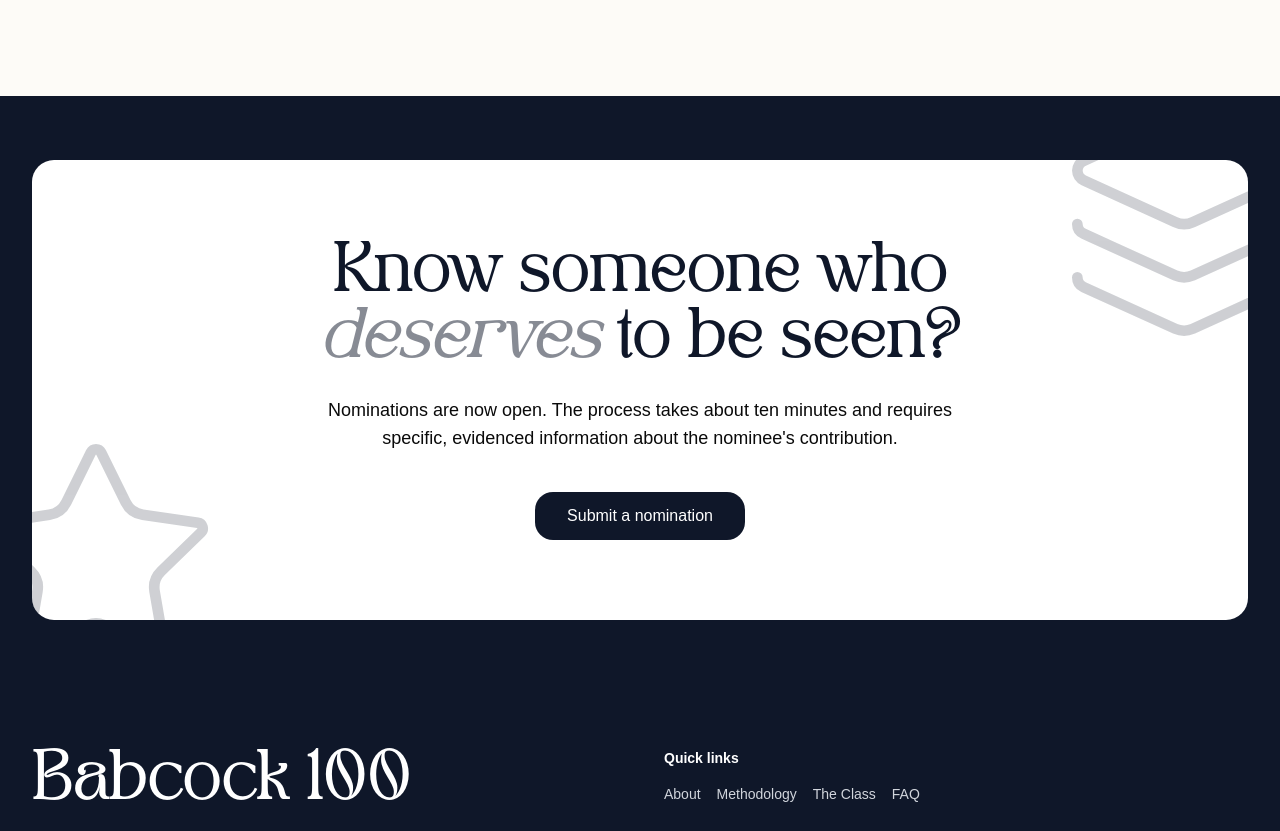
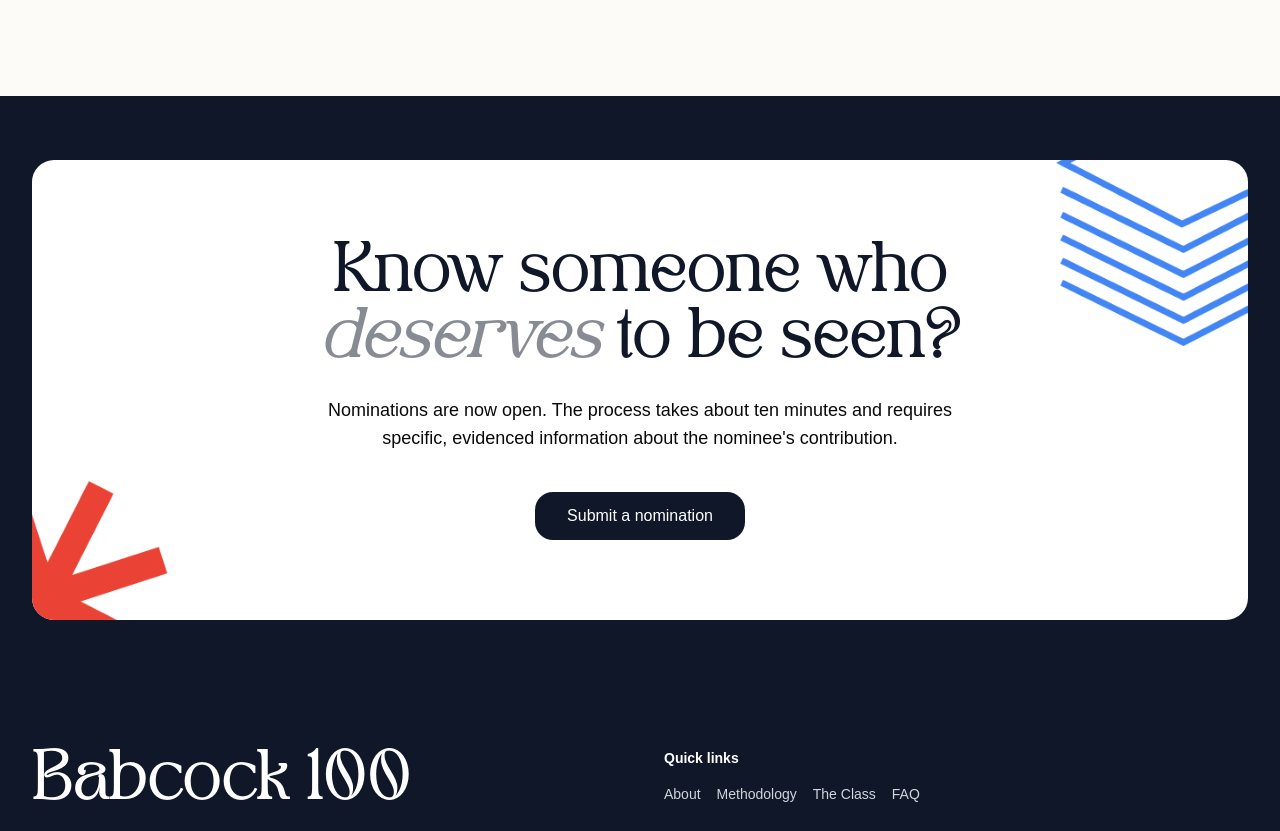
Before and after one commit to GDGBabcockUniversity/the-hundred, a Next.js app: page / in a window 1280 px wide. Shown: the part 2808-3639 px from the top of the page. Built offline with nearby package versions, Linux system fonts and the light colour scheme; a web font is replaced by a local one.

Commit message:
feat: replace Lucide icons with Next.js Image components in CtaSection.tsx

```diff
--- a/components/landing/CtaSection.tsx
+++ b/components/landing/CtaSection.tsx
@@ -1,6 +1,6 @@
 import Link from "next/link";
 import { Button } from "@/components/ui/button";
-import { Layers, Star } from "lucide-react";
+import Image from "next/image";
 import { PAGES } from "@/lib/constants";
 
 export function CtaSection() {
@@ -8,11 +8,23 @@ export function CtaSection() {
     <section className="py-16 px-4 sm:px-6 lg:px-8 bg-brand-navy">
       <div className="max-w-7xl mx-auto bg-white rounded-3xl p-12 md:p-20 text-center relative overflow-hidden">
         {/* Background elements placeholders */}
-        <div className="absolute top-0 right-0 opacity-20 pointer-events-none transform translate-x-1/4 -translate-y-1/4">
-          <Layers className="w-64 h-64 text-brand-navy" strokeWidth={1} />
+        <div className="absolute top-0 right-0 pointer-events-none transform translate-x-1/4 -translate-y-1/4">
+          <Image
+            src="/cta-stack.png"
+            alt="CTA Stack"
+            width={256}
+            height={256}
+            className="w-64 h-64 object-contain"
+          />
         </div>
-        <div className="absolute bottom-0 left-0 opacity-20 pointer-events-none transform -translate-x-1/4 translate-y-1/4">
-          <Star className="w-64 h-64 text-brand-navy" strokeWidth={1} />
+        <div className="absolute bottom-0 left-0 pointer-events-none transform -translate-x-1/4 translate-y-1/4">
+          <Image
+            src="/cta-star.png"
+            alt="CTA Star"
+            width={256}
+            height={256}
+            className="w-64 h-64 object-contain"
+          />
         </div>
 
         <div className="relative z-10">
```
